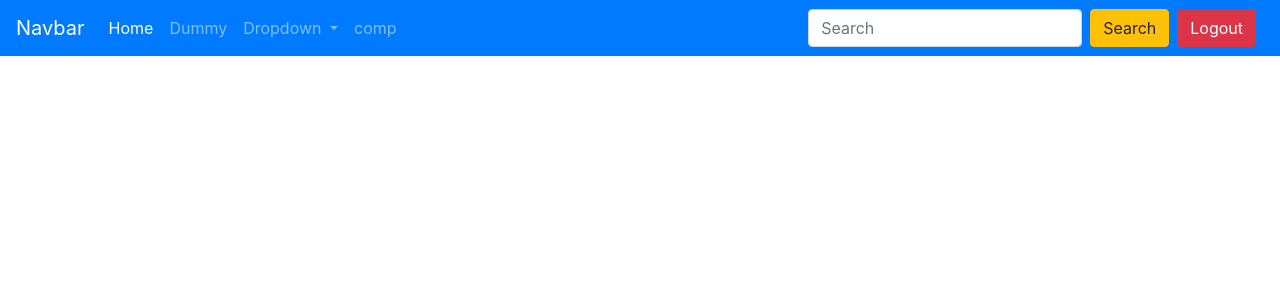
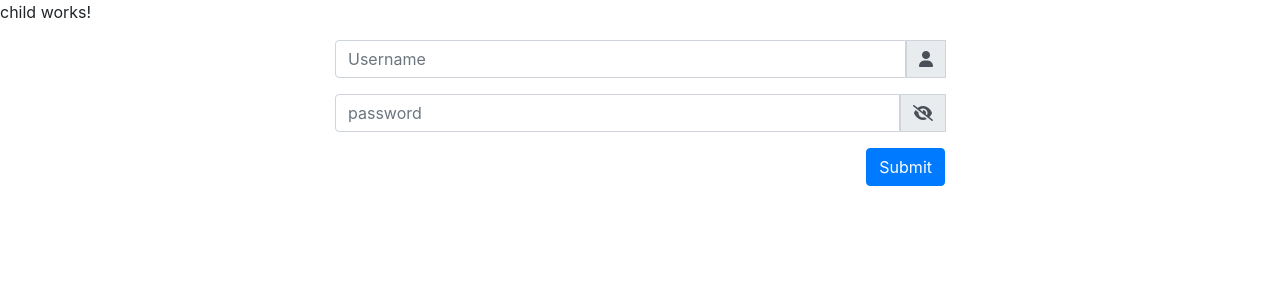
Before and after one commit to Rajeshsutare/1-practice, an Angular app: page / in a window 1280 px wide. Shown: the top 300 px of the page. Built offline with nearby package versions, Linux system fonts and the light colour scheme.

Commit message:
in/op decorators

```diff
--- a/src/app/app.component.html
+++ b/src/app/app.component.html
@@ -1,2 +1,4 @@
-<app-navbar></app-navbar>
-<router-outlet></router-outlet>
+<!-- <app-navbar></app-navbar>
+<router-outlet></router-outlet> -->
+
+<app-parent></app-parent>
--- /dev/null
+++ b/src/app/pages/components/child/child.component.html
@@ -0,0 +1,34 @@
+<p>child works!</p>
+
+<div class="logInForm">
+    <div class="col-md-6 offset-md-3">
+   <form action="" [formGroup]="logInform" (ngSubmit)="onlogInform()">
+    <div class="input-group mb-3">
+        <input type="text" class="form-control" placeholder="Username" aria-label="Username" aria-describedby="basic-addon1"  formControlName="username">
+        <div class="input-group-prepend">
+          <span class="input-group-text" id="basic-addon1">
+            <i class="fa-solid fa-user"></i>
+          </span>
+        </div>
+      </div>
+    <div class="input-group mb-3">
+        <input [type]="passType" class="form-control" placeholder="password" aria-label="password" aria-describedby="basic-addon1" formControlName="password">
+        <div class="input-group-prepend">
+          <span class="input-group-text" id="basic-addon1">
+            <i class="fa-solid fa-eye"
+            (click)="onPass()"
+            *ngIf="pass"
+            ></i>
+            <i class="fa-solid fa-eye-slash"
+            (click)="onPass()"
+                *ngIf="!pass"
+            ></i>
+          </span>
+        </div>
+      </div>
+      <div class="text-right">
+        <button class="btn btn-primary" type="submit">Submit</button>
+      </div>
+   </form>
+    </div>
+</div>
--- /dev/null
+++ b/src/app/pages/components/child/child.component.scss
@@ -0,0 +1,4 @@
+
+i{
+    cursor: pointer;
+}
--- /dev/null
+++ b/src/app/pages/components/child/child.component.ts
@@ -0,0 +1,41 @@
+import { Component, EventEmitter, Input, OnInit, Output } from '@angular/core';
+import { FormBuilder, FormControl, FormGroup, Validators } from '@angular/forms';
+
+@Component({
+  selector: 'app-child',
+  templateUrl: './child.component.html',
+  styleUrls: ['./child.component.scss']
+})
+export class ChildComponent implements OnInit {
+  @Input() toChild !:Array<string>;
+  public logInform !:FormGroup;
+  public passType :string='password';
+  public pass !:boolean;
+  @Output() toParent:EventEmitter<string>=new EventEmitter<string>();
+  constructor(private _fb:FormBuilder) { }
+
+  ngOnInit(): void {
+    console.log(this.toChild);
+    this.createLogInForm();
+
+  }
+
+  createLogInForm(){
+    this.logInform = this._fb.group({
+      username: new FormControl(null,[Validators.required]),
+      password: new FormControl(null,[Validators.required])
+    })
+  }
+
+  onlogInform(){
+    console.log(this.logInform.value);
+    this.toParent.emit(this.logInform.value)
+
+  }
+
+  onPass(){
+    this.pass =!this.pass;
+    this.passType = this.pass ? 'text' : 'password';
+  }
+
+}
--- a/src/app/pages/components/dummy/dummy.component.html
+++ b/src/app/pages/components/dummy/dummy.component.html
@@ -2,7 +2,7 @@
 
 <h4>Password hide show</h4>
 
-<div class="row">
+<div class="row logInForm">
     <div class="col-md-6 offset-md-3">
         <div class="input-group mb-3">
             <input type="text" class="form-control" placeholder="Username" aria-label="Username" aria-describedby="basic-addon1">
--- /dev/null
+++ b/src/app/pages/components/parent/parent.component.html
@@ -0,0 +1,4 @@
+
+<app-child [toChild]="parent"
+            (toParent)="childData($event)"
+></app-child>
--- /dev/null
+++ b/src/app/pages/components/parent/parent.component.ts
@@ -0,0 +1,21 @@
+import { Component, OnInit } from '@angular/core';
+
+@Component({
+  selector: 'app-parent',
+  templateUrl: './parent.component.html',
+  styleUrls: ['./parent.component.scss']
+})
+export class ParentComponent implements OnInit {
+
+  public parent:Array<string>=['html','css','js','angular']
+  constructor() { }
+
+  ngOnInit(): void {
+  }
+
+  childData(eve:string){
+    console.log(eve);
+
+  }
+
+}
```
Also changed, not shown: src/app/app.module.ts (+9 -2 lines), src/app/pages/components/parent/parent.component.scss (added), 2 other files (tests, documents, lock files or other folders).
